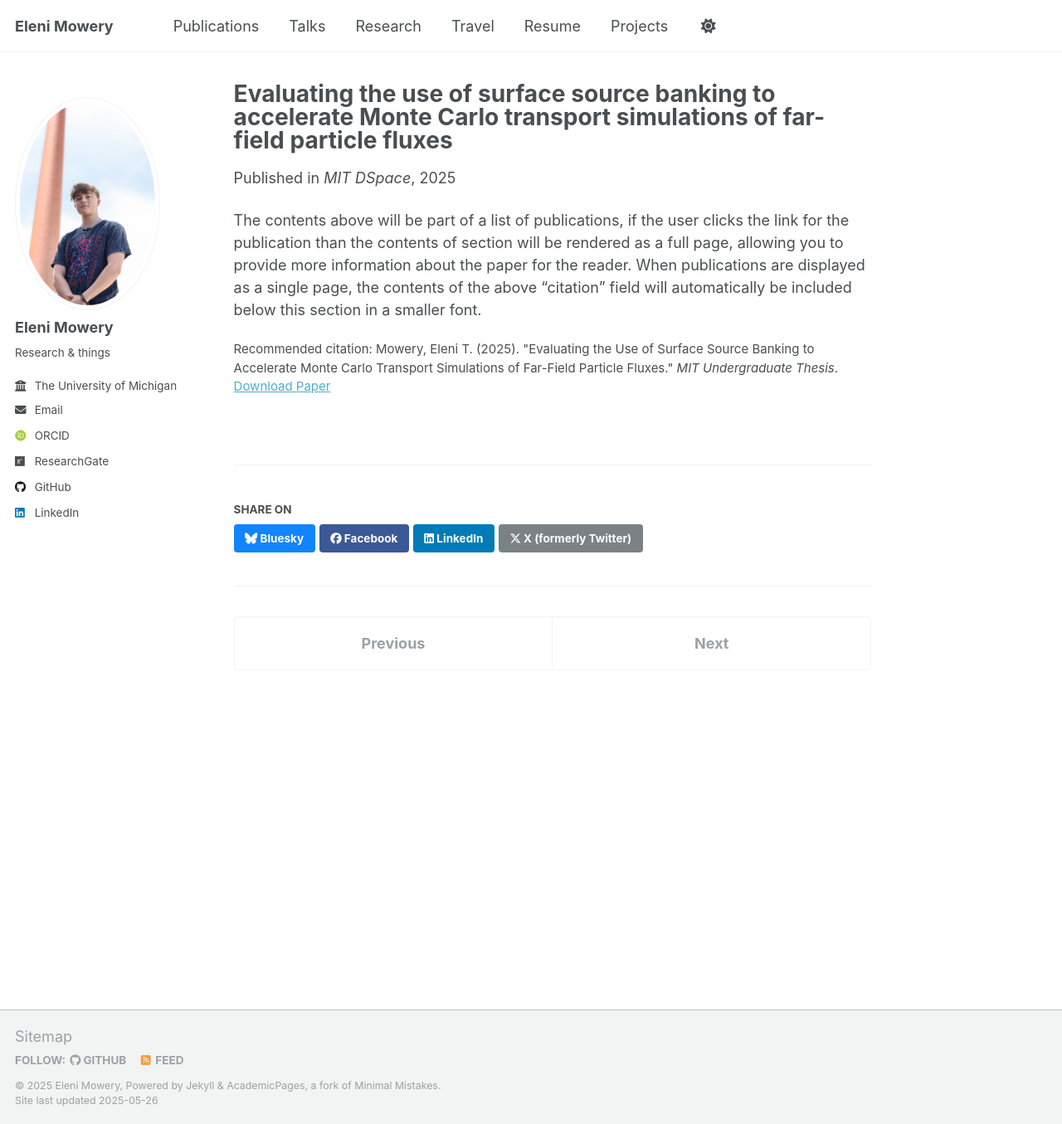
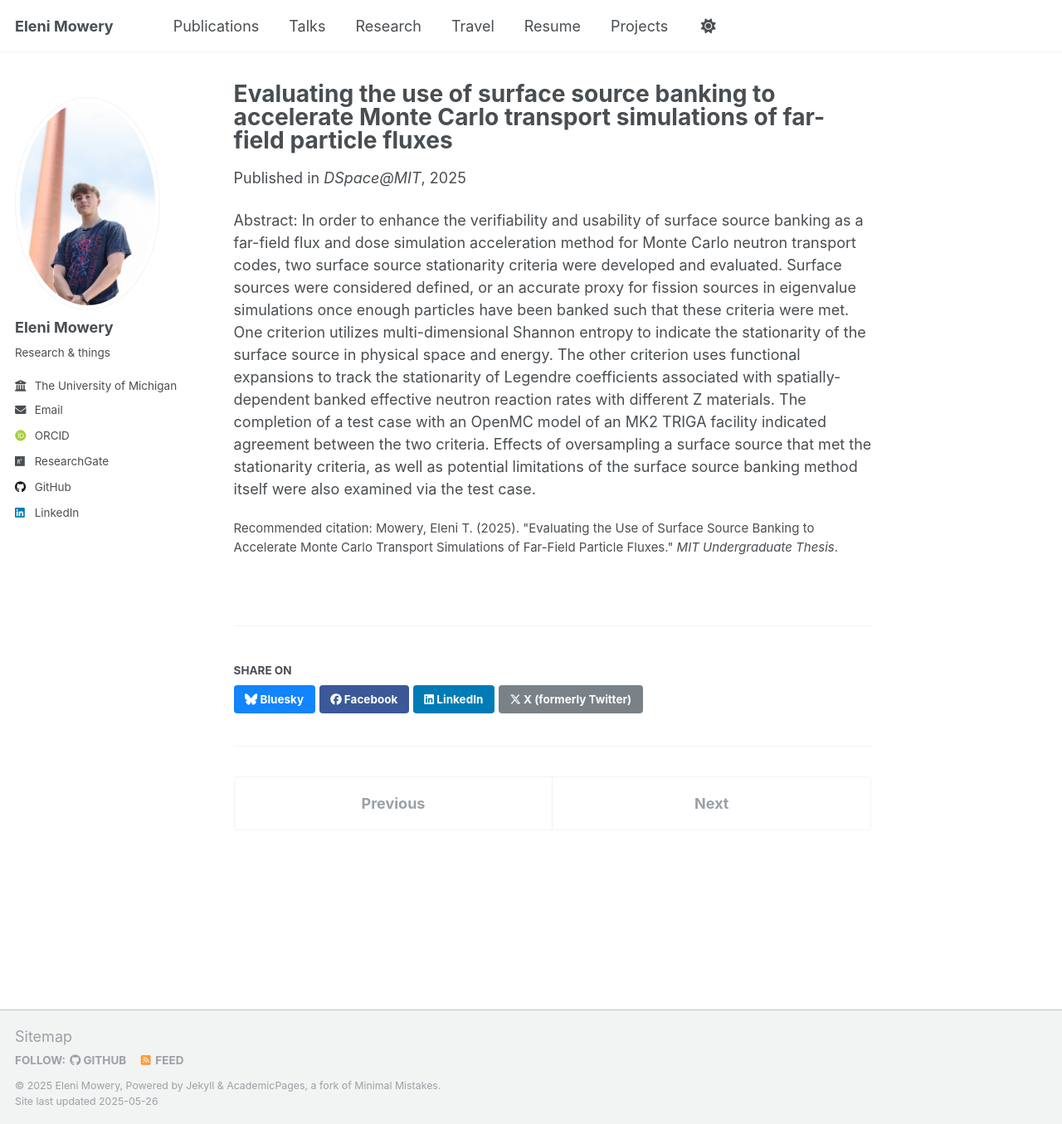
Before and after one commit to etmowery/etmowery.github.io, a Jekyll site: the page built from _publications/2010-10-01-paper-title-number-2.md, in a window 1280 px wide and 1355 px high. Shown: the whole window at 83% size. Built offline with Jekyll 4.4.1, drawn with Linux system fonts in a browser that asks for light colours; some web fonts are replaced.

Commit message:
Update 2010-10-01-paper-title-number-2.md

```diff
--- a/_publications/2010-10-01-paper-title-number-2.md
+++ b/_publications/2010-10-01-paper-title-number-2.md
@@ -5,9 +5,10 @@ category: manuscripts
 permalink: /publication/UG-thesis
 excerpt: 'Undergraduate thesis, part of degree requirement for MIT NSE'
 date: 2025-05-13
-venue: 'MIT DSpace'
-paperurl: 'http://academicpages.github.io/files/paper2.pdf'
+venue: 'DSpace@MIT'
+paperurl: # URL in ''
 citation: 'Mowery, Eleni T. (2025). &quot;Evaluating the Use of Surface Source Banking to Accelerate Monte Carlo Transport Simulations of Far-Field Particle Fluxes.&quot; <i>MIT Undergraduate Thesis</i>.'
 ---
 
-The contents above will be part of a list of publications, if the user clicks the link for the publication than the contents of section will be rendered as a full page, allowing you to provide more information about the paper for the reader. When publications are displayed as a single page, the contents of the above "citation" field will automatically be included below this section in a smaller font.
+Abstract:
+In order to enhance the verifiability and usability of surface source banking as a far-field flux and dose simulation acceleration method for Monte Carlo neutron transport codes, two surface source stationarity criteria were developed and evaluated. Surface sources were considered defined, or an accurate proxy for fission sources in eigenvalue simulations once enough particles have been banked such that these criteria were met. One criterion utilizes multi-dimensional Shannon entropy to indicate the stationarity of the surface source in physical space and energy. The other criterion uses functional expansions to track the stationarity of Legendre coefficients associated with spatially-dependent banked effective neutron reaction rates with different Z materials. The completion of a test case with an OpenMC model of an MK2 TRIGA facility indicated agreement between the two criteria. Effects of oversampling a surface source that met the stationarity criteria, as well as potential limitations of the surface source banking method itself were also examined via the test case.
```
